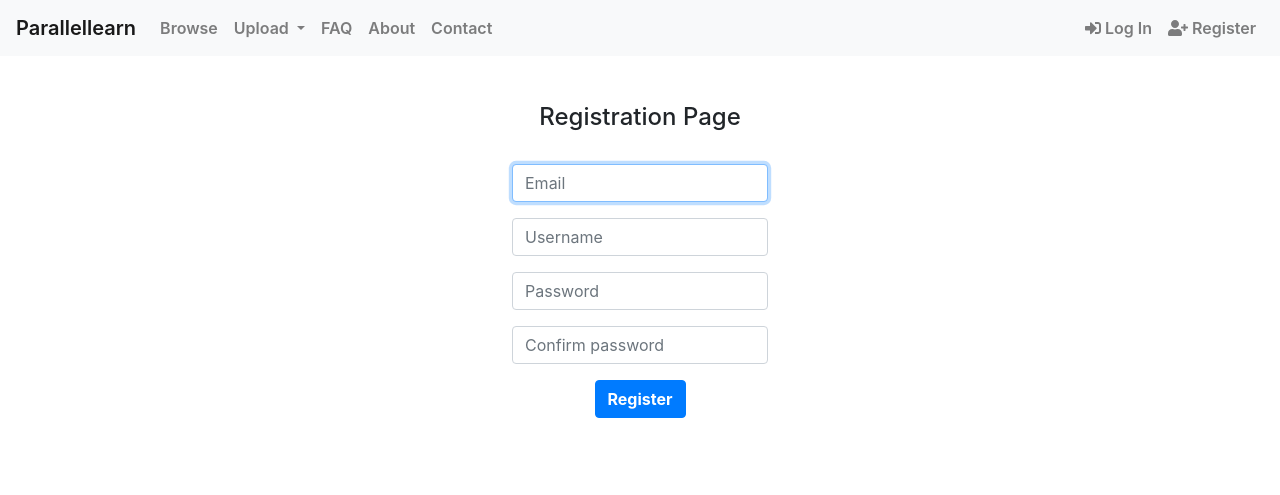
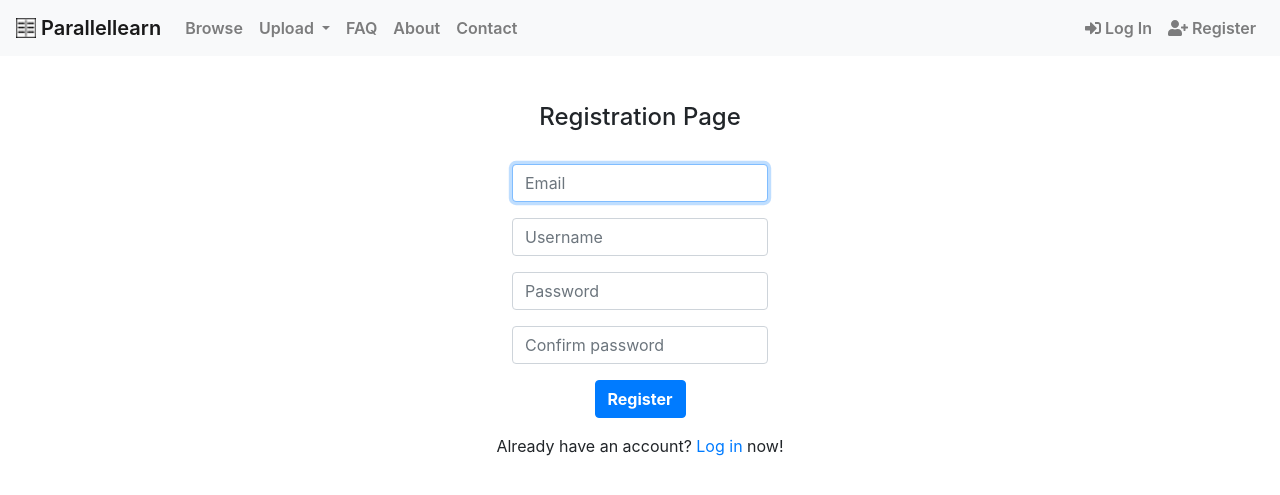
Before and after one commit to timton/parallellearn, a Flask app: page /register in a window 1280 px wide. Shown: the top 495 px of the page. Run offline with Flask 2, Linux system fonts and the light colour scheme; some libraries are stand-ins or nearby versions.

Commit message:
added login/register links, nav bar brand img

```diff
--- a/static/styles.css
+++ b/static/styles.css
@@ -27,6 +27,11 @@ main {
 
 .navbar {
     font-weight: 600;
+}
+
+.navbar img {
+    height: 1.25rem;
+    margin-bottom: 0.25rem;
 }
 
 /* https://stackoverflow.com/questions/31784519/show-number-of-notifications-on-icon */
--- a/templates/layout.html
+++ b/templates/layout.html
@@ -28,7 +28,10 @@
     <body>
 
         <nav class="navbar navbar-expand-md navbar-light bg-light fixed-top">
-          <a class="navbar-brand" href="{{ url_for('index') }}">Parallellearn</a>
+          <a class="navbar-brand" href="{{ url_for('index') }}">
+            <img src="{{ url_for('static', filename='favicon.ico') }}" class="d-inline-block" alt="">
+            Parallellearn
+          </a>
           <button class="navbar-toggler" type="button" data-toggle="collapse" data-target="#navbarNav"
                   aria-controls="navbarNav" aria-expanded="false" aria-label="Toggle navigation">
             <span class="navbar-toggler-icon"></span>
--- a/templates/login.html
+++ b/templates/login.html
@@ -21,6 +21,10 @@
                 <div class="form-group align-center">
                     <button class="btn btn-primary" type="submit">Log In</button>
                 </div>
+                <p>
+                    Don't have an account?
+                    <a href="{{ url_for('register') }}">Register</a> now!
+                </p>
             </fieldset>
         </form>
     </div>
--- a/templates/register.html
+++ b/templates/register.html
@@ -30,6 +30,10 @@
                 <div class="form-group">
                     <button class="btn btn-primary" type="submit">Register</button>
                 </div>
+                <p>
+                    Already have an account?
+                    <a href="{{ url_for('log_in') }}">Log in</a> now!
+                </p>
             </fieldset>
         </form>
     </div>
--- a/todoORimprove.txt
+++ b/todoORimprove.txt
@@ -7,7 +7,6 @@
 - separate the app file: manage.py models.py app.py
 - remove the obj-to-dict conversion
 - can't login live with id's from development? in production logsin then out
-- what happens to the uploaded files (posters)? only share link to posters, not save them?
 - view versions in html form side by side, numbered?
 
 #########  IMPROVE
```
Also changed, not shown: 1 other file.
